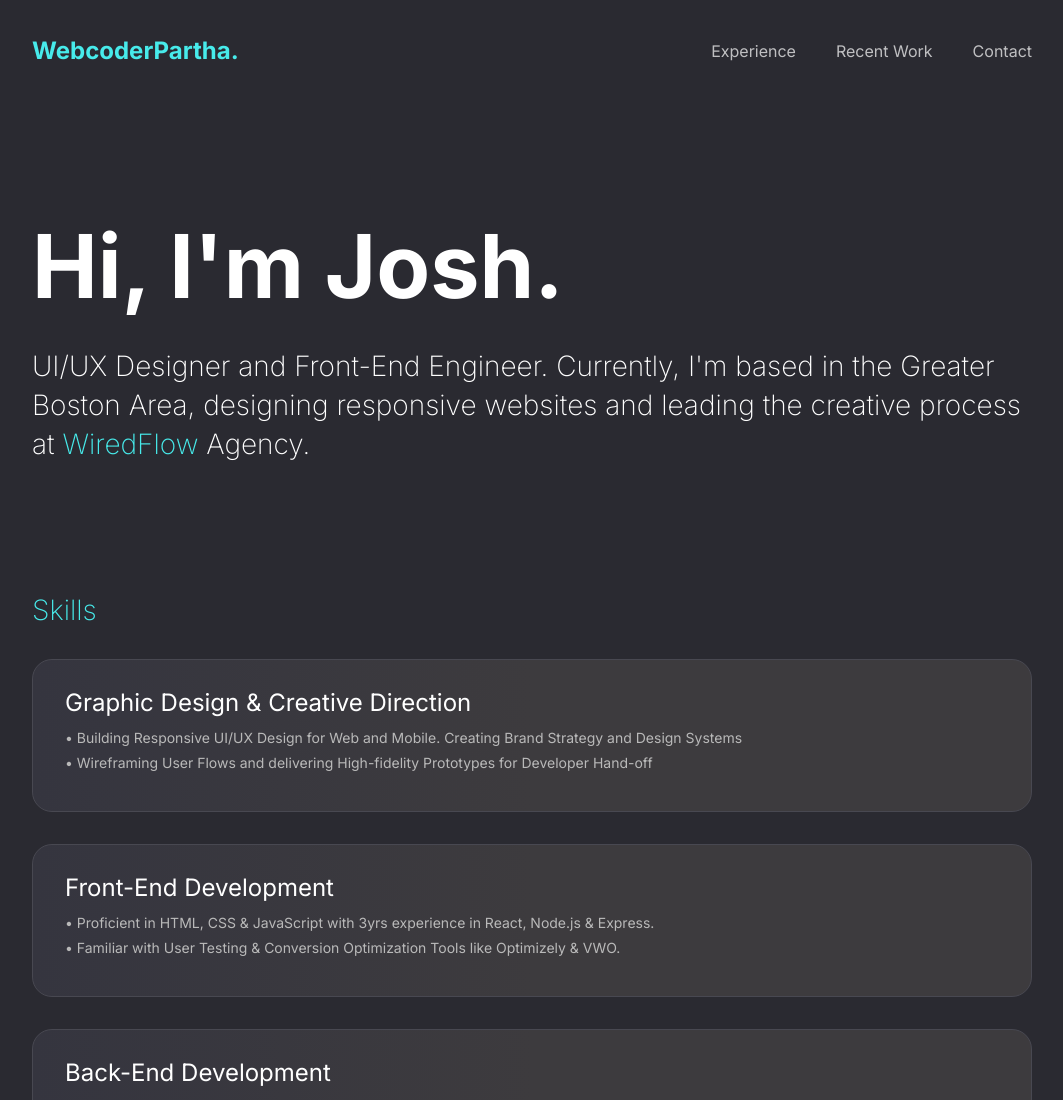
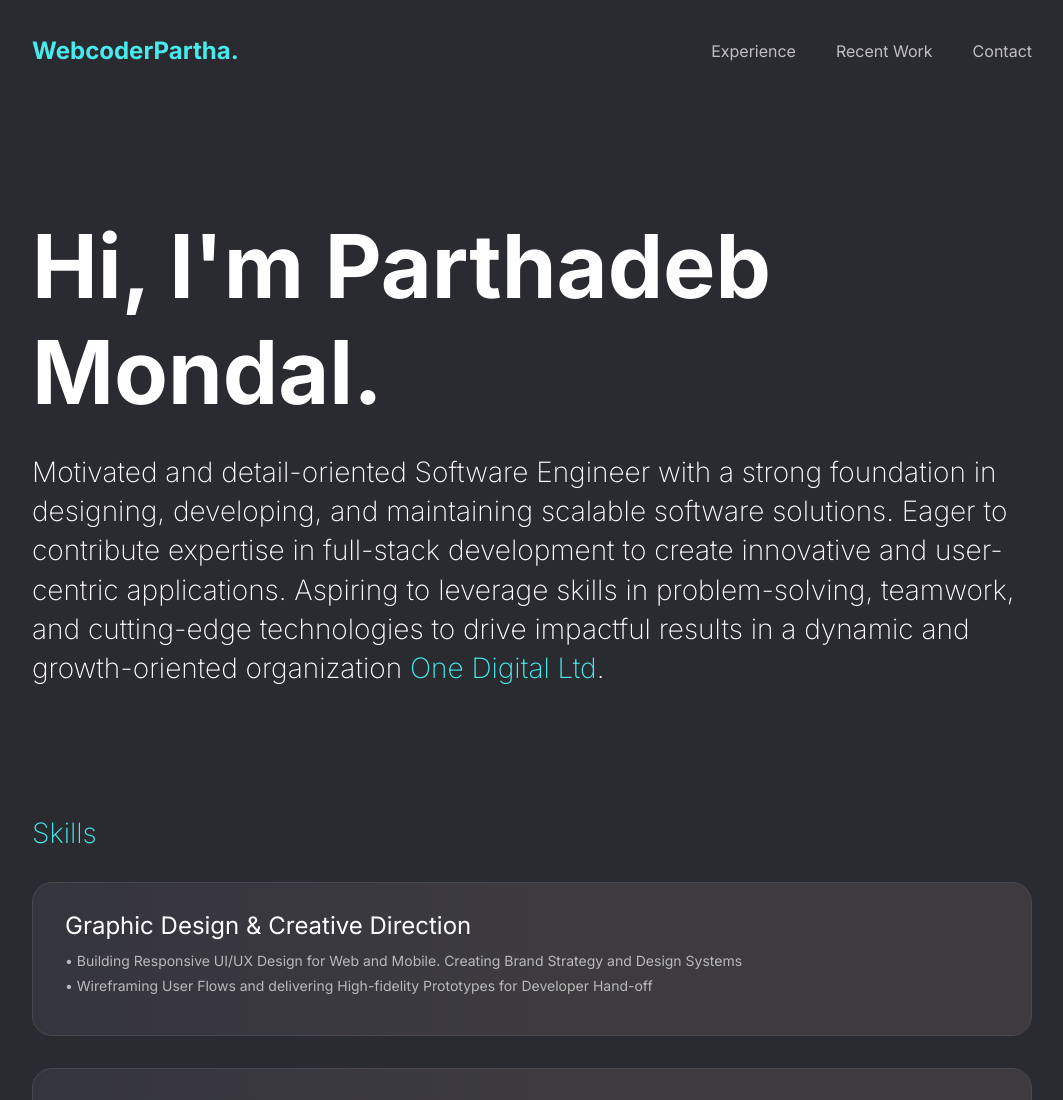
Before and after one commit to WebcoderPartha/webcoderpartha.github.io, a plain HTML site: page index.html in a window 1280 px wide. Shown: the top 1100 px of the page, without its empty margins (108-1171 px from the left). Drawn offline with Linux system fonts and the light colour scheme.

Commit message:
Update index.html

```diff
--- a/index.html
+++ b/index.html
@@ -304,12 +304,10 @@
         <main>
             <div id="about">
                 <h1>
-                    Hi, I'm Josh.
+                    Hi, I'm Parthadeb Mondal.
                 </h1>
                 <p>
-                    UI/UX Designer and Front-End Engineer. Currently, I'm based in the Greater Boston Area, designing
-                    responsive websites and leading the creative process at <a href="#job" target="_blank">WiredFlow</a>
-                    Agency.
+                    Motivated and detail-oriented Software Engineer with a strong foundation in designing, developing, and maintaining scalable software solutions. Eager to contribute expertise in full-stack development to create innovative and user-centric applications. Aspiring to leverage skills in problem-solving, teamwork, and cutting-edge technologies to drive impactful results in a dynamic and growth-oriented organization <a href="#job" target="_blank">One Digital Ltd</a>.
                 </p>
             </div>
 
```
